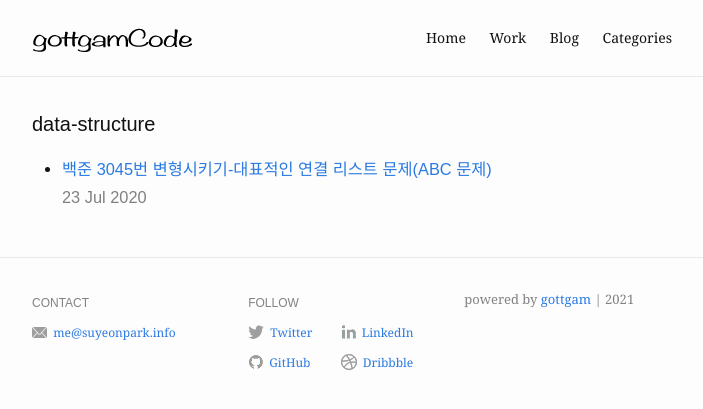
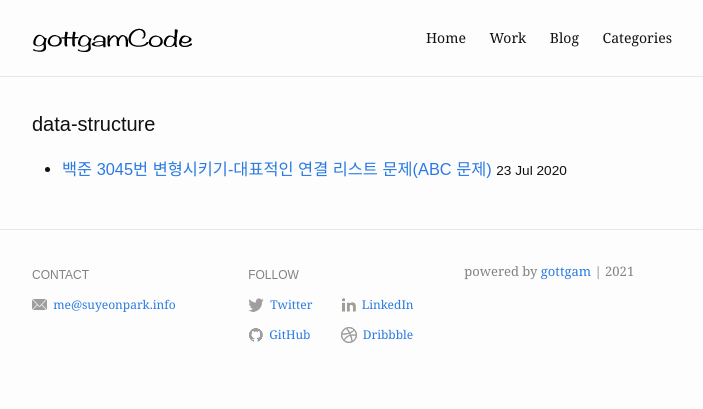
Before and after one commit to gottgam/gottgam.github.io, a Jekyll site: the page built from category/data-structure.md, in a window 1280 px wide. Shown: the top 409 px of the page, without its empty margins (288-991 px from the left). Built offline with Jekyll 4.4.1, drawn with Linux system fonts in a browser that asks for light colours.

Commit message:
Update category.html

```diff
--- a/_layouts/category.html
+++ b/_layouts/category.html
@@ -20,7 +20,7 @@
                     <a href="{{ site.baseurl }}{{ post.url }}">
                       {{ post.title }}
                     </a>
-                    <p style="color:gray";"font-size:10px">{{ post.date | date_to_string  }}</p>
+                    <small>{{ post.date | date_to_string  }}</small>
                   </h3>
                 </li>
               {% endfor %}
```
